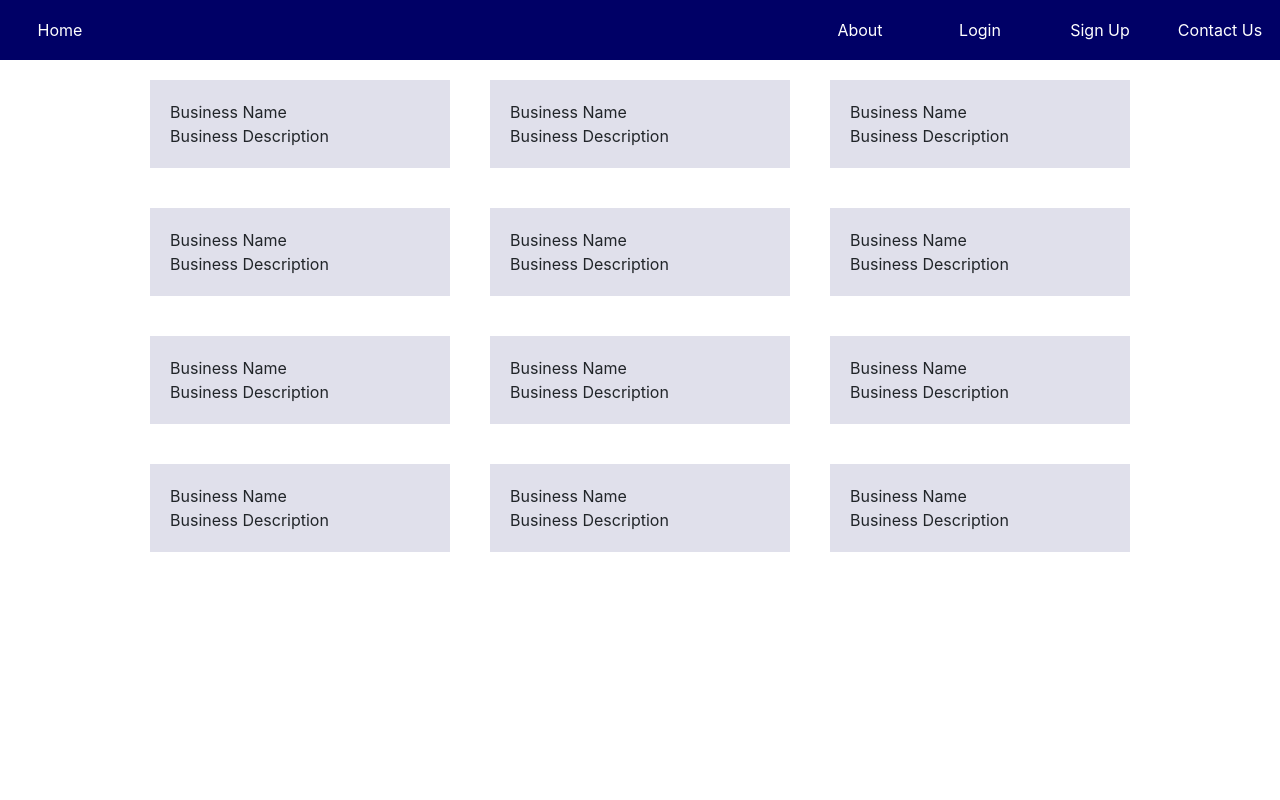
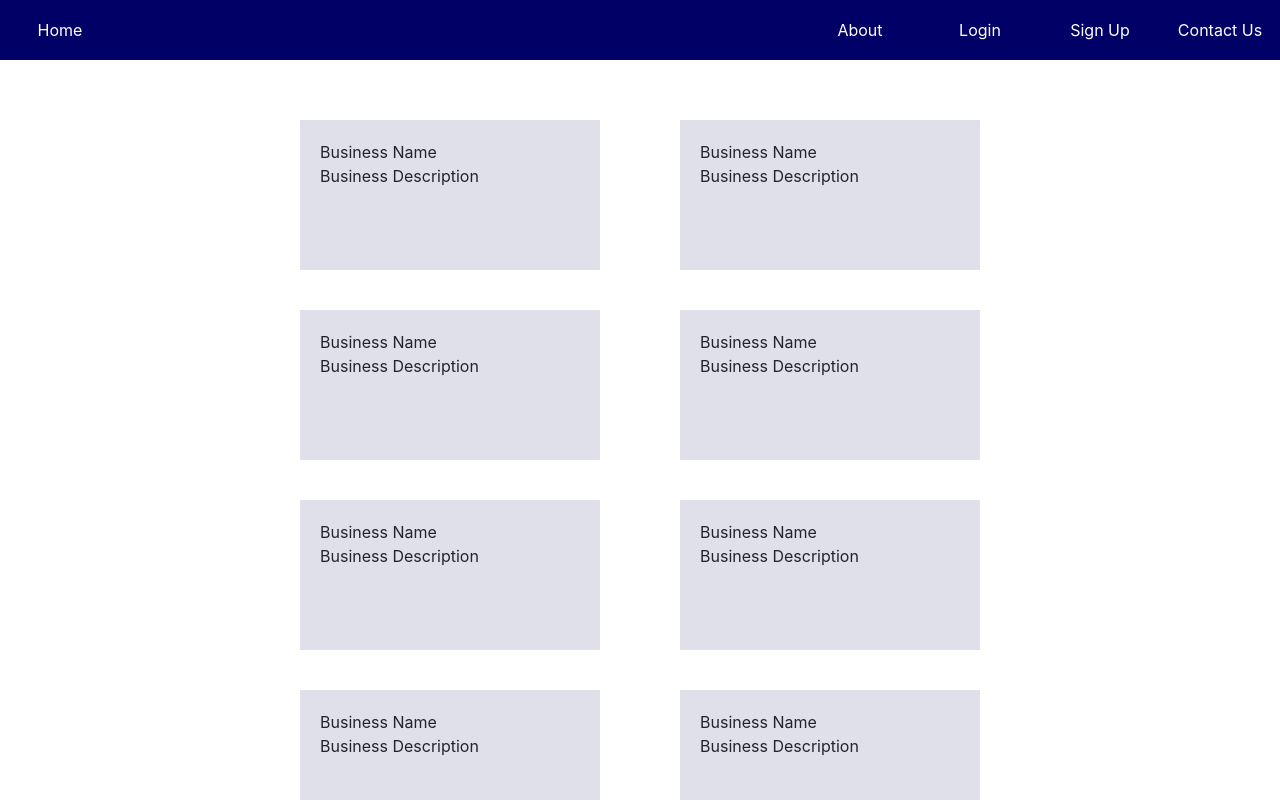
Before and after one commit to RMIT-SEPT/majorproject-5-wed-16-30-6, a React (Create React App) app in the folder FrontEnd/: page /home in a window 1280 px wide. Shown: the top 800 px of the page. Built offline with nearby package versions, Linux system fonts and the light colour scheme.

Commit message:
Change rendering in home

```diff
--- a/FrontEnd/src/components/Home/Home.css
+++ b/FrontEnd/src/components/Home/Home.css
@@ -1,15 +1,16 @@
-
-
-#business-table {
+.home {
     margin: 0 auto;
-}
-
-#business-table td {
-    padding: 20px 20px;
+    padding-top: 40px;
+    width: 800px;
+    display: flex;
+    flex-wrap: wrap;
 }
 
 .business-option {
     background: #e0e0eb;
+    margin: 20px;
+    margin-left: 60px;
     padding: 20px;
+    height: 150px;
     width: 300px;
 }
--- a/FrontEnd/src/components/Home/Home.js
+++ b/FrontEnd/src/components/Home/Home.js
@@ -3,55 +3,24 @@ import BusinessOption from './BusinessOption'
 import "./Home.css";
 
 class Home extends Component {
+
+  getBusinessOptions() {
+    const businessesCount = 12;
+    var businessOptions = []
+
+    for (var i = 1; i <= businessesCount; i++) {
+      businessOptions.push(
+        <div><BusinessOption businessId={i}/></div>
+      )
+    }
+
+    return businessOptions;
+  }
+
   render() {
     return (
-      <div>
-        <table id="business-table">
-          <tr>
-            <td>
-              <BusinessOption businessId="1"/>
-            </td>
-            <td>
-              <BusinessOption />
-            </td>
-            <td>
-              <BusinessOption />
-            </td>
-          </tr>
-          <tr>
-            <td>
-              <BusinessOption />
-            </td>
-            <td>
-              <BusinessOption />
-            </td>
-            <td>
-              <BusinessOption />
-            </td>
-          </tr>
-          <tr>
-            <td>
-              <BusinessOption />
-            </td>
-            <td>
-              <BusinessOption />
-            </td>
-            <td>
-              <BusinessOption />
-            </td>
-          </tr>
-          <tr>
-            <td>
-              <BusinessOption />
-            </td>
-            <td>
-              <BusinessOption />
-            </td>
-            <td>
-              <BusinessOption />
-            </td>
-          </tr>
-        </table>
+      <div className="home">
+        {this.getBusinessOptions()}
       </div>
     )
   }
```
